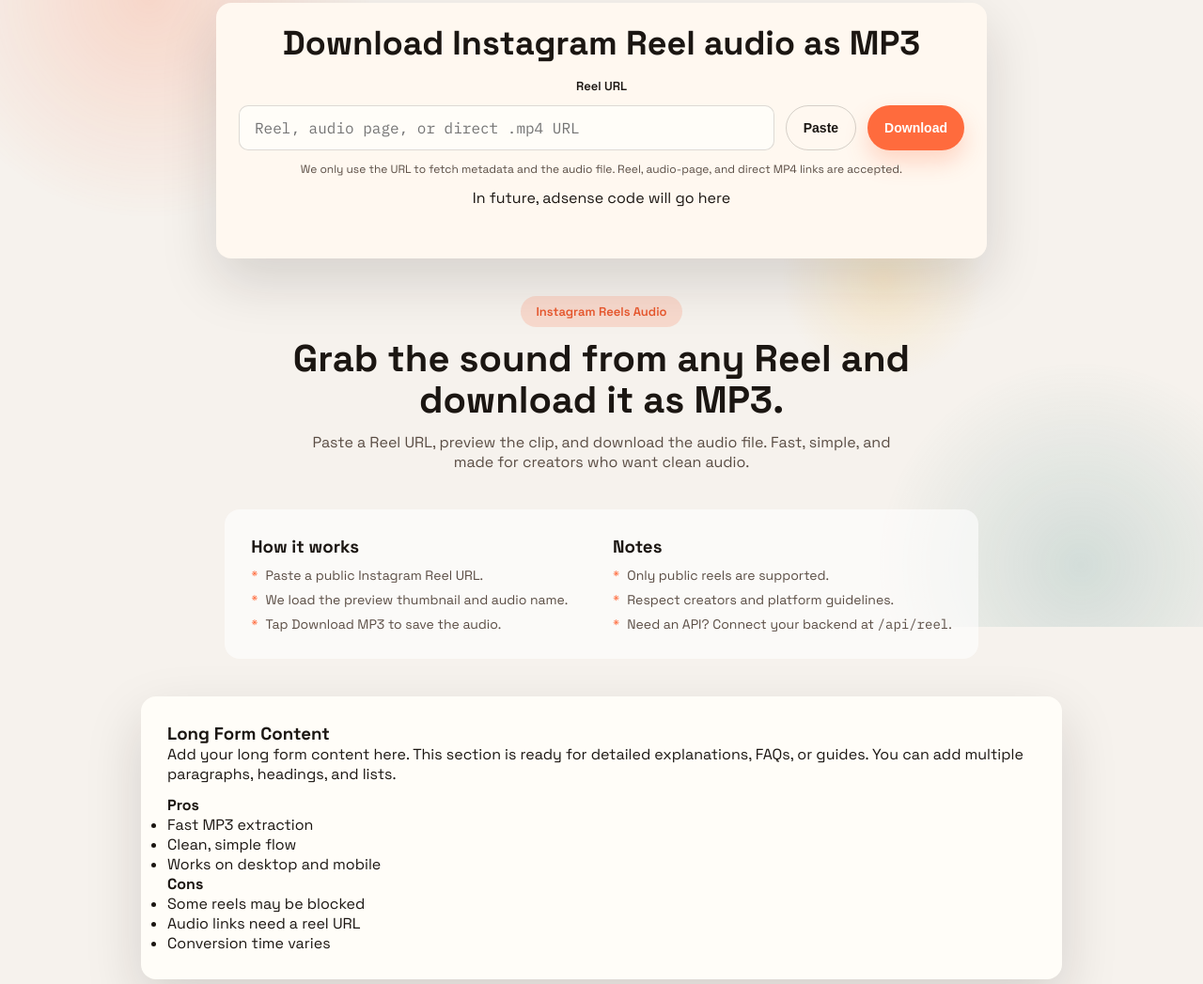
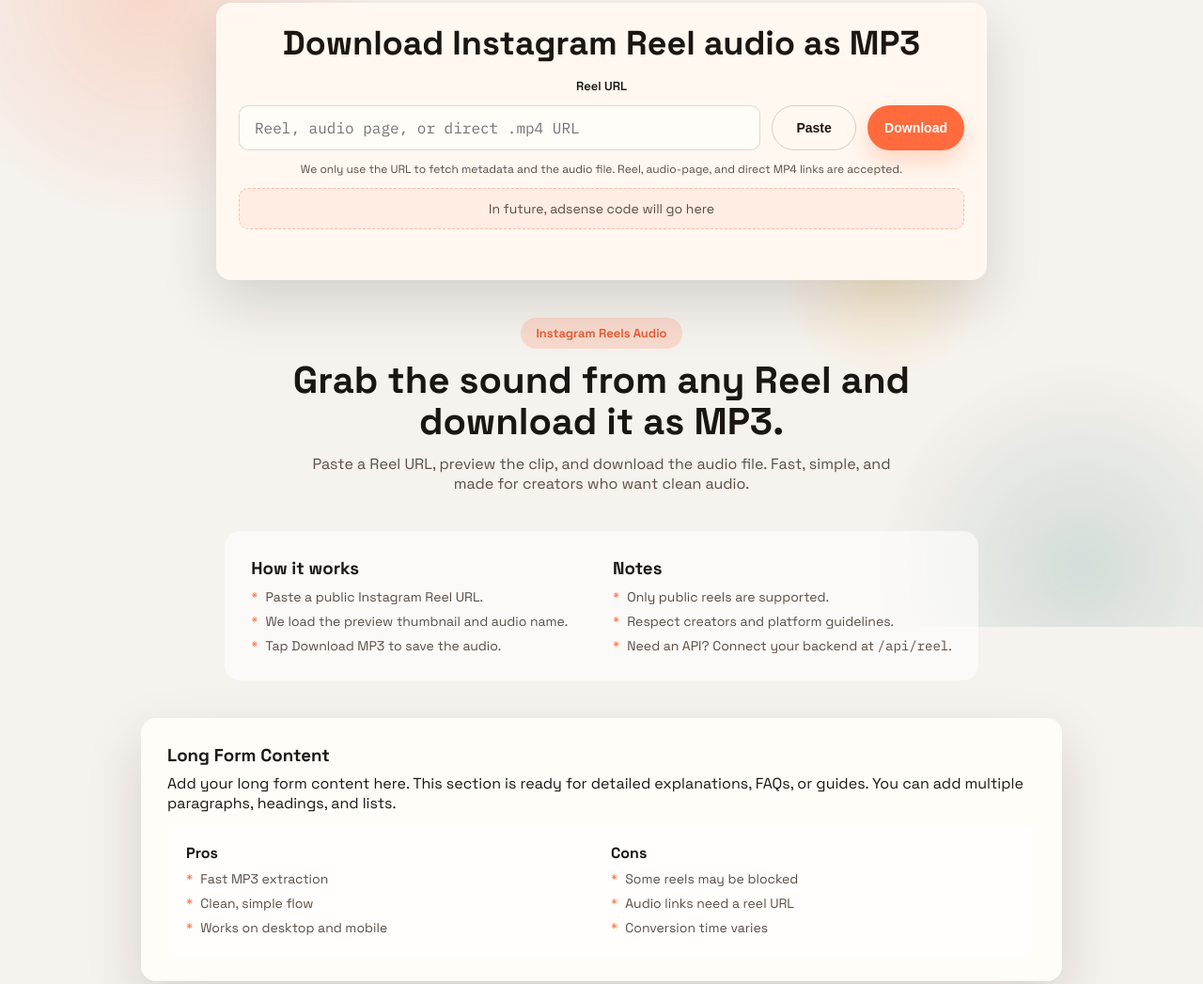
Before and after one commit to pankajvermatechtouch-a11y/reeltomp3, a plain HTML site: page public/index.html in a window 1280 px wide. Shown: the part 133-1180 px from the top of the page at 94% size. Drawn offline with Linux system fonts and the light colour scheme.

Commit message:
Update styles.css

```diff
--- a/public/styles.css
+++ b/public/styles.css
@@ -205,6 +205,7 @@
   display: flex;
   gap: 12px;
   flex-wrap: wrap;
+  justify-content: center;
 }
 
 input[type="url"] {
@@ -217,6 +218,10 @@
   font-family: "IBM Plex Mono", monospace;
   line-height: 1.2;
   height: 48px;
+}
+
+.input-row .ghost {
+  min-width: 90px;
 }
 
 input[type="url"]:focus {
@@ -306,6 +311,16 @@
   justify-content: center;
   text-decoration: none;
   gap: 8px;
+}
+
+.adsense-placeholder {
+  background: rgba(255, 107, 61, 0.08);
+  border: 1px dashed rgba(255, 107, 61, 0.35);
+  border-radius: var(--radius-sm);
+  padding: 12px;
+  text-align: center;
+  color: var(--muted);
+  font-size: 14px;
 }
 
 .primary {
@@ -500,6 +515,38 @@
   box-shadow: var(--shadow);
 }
 
+.longform-header {
+  display: grid;
+  gap: 8px;
+}
+
+.longform-grid {
+  display: grid;
+  grid-template-columns: repeat(auto-fit, minmax(220px, 1fr));
+  gap: 20px;
+  background: rgba(255, 255, 255, 0.6);
+  border-radius: var(--radius-md);
+  padding: 20px;
+}
+
+.longform-grid h4 {
+  margin-bottom: 8px;
+}
+
+.longform-grid ul {
+  list-style: none;
+  display: grid;
+  gap: 8px;
+  color: var(--muted);
+  font-size: 14px;
+}
+
+.longform-grid li::before {
+  content: "*";
+  margin-right: 8px;
+  color: var(--accent);
+}
+
 .footer {
   display: grid;
   gap: 12px;
```
